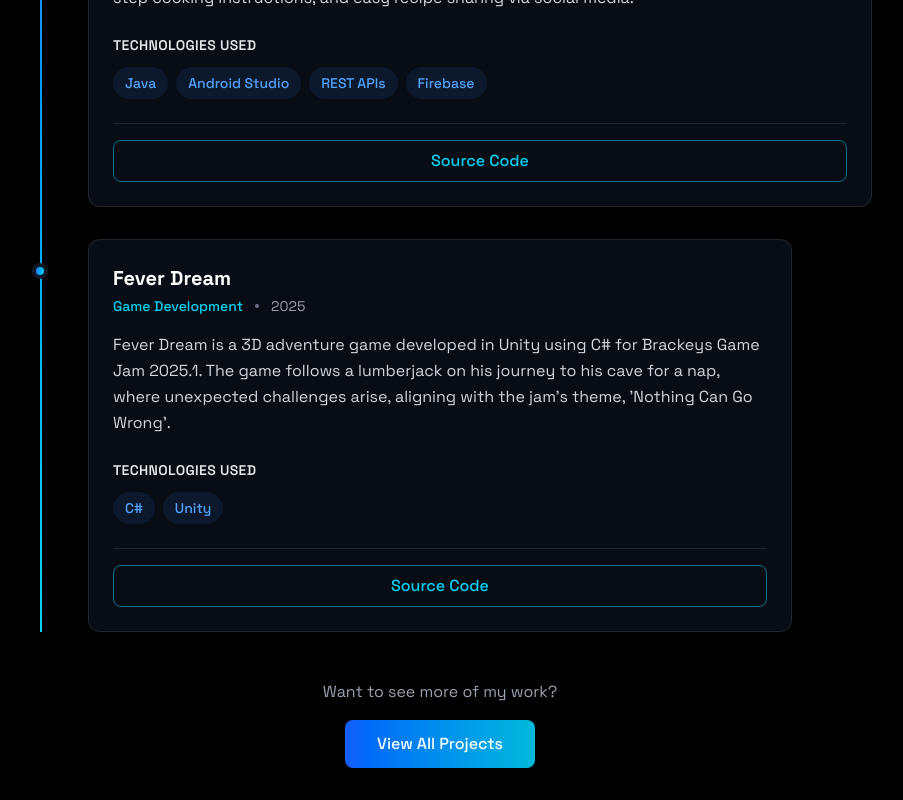
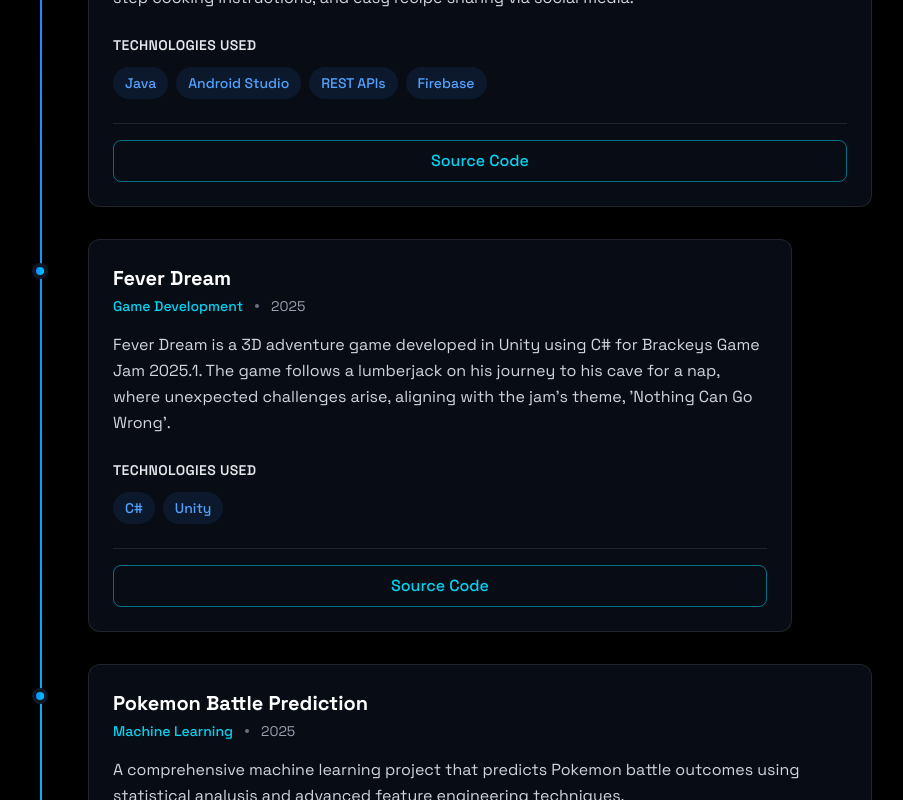
Before and after one commit to VasilisVas1/vassilisvassileiou-portfolio, a React (Vite) app: page / in a window 1280 px wide. Shown: the part 2000-2800 px from the top of the page, without its empty margins (200-1103 px from the left). Built offline with nearby package versions, Linux system fonts and the light colour scheme.

Commit message:
changes: projects section changes

```diff
--- a/src/components/sections/Projects.jsx
+++ b/src/components/sections/Projects.jsx
@@ -23,6 +23,24 @@
       year: "2025",
       type: "Game Development",
       link: "https://github.com/VasilisVas1/Brackeys_GameJam"
+    },
+    {
+      id: 3,
+      title: "Pokemon Battle Prediction",
+      description: "A comprehensive machine learning project that predicts Pokemon battle outcomes using statistical analysis and advanced feature engineering techniques.",
+      skills: ["Python", "Jupyter Notebook", "Pandas", "Matplotlib", "Numpy", "Seaborn"],
+      year: "2025",
+      type: "Machine Learning",
+      link: "https://github.com/VasilisVas1/pokemon-battle-prediction"
+    },
+    {
+      id: 4,
+      title: "Research ArXiv Assistant",
+      description: "An intelligent multi-agent system that automatically conducts literature reviews, searches academic papers, and generates professional PDF reports.",
+      skills: ["Python", "AI agents", "Open Router", "Flask"],
+      year: "2025",
+      type: "AI Agents",
+      link: "https://github.com/VasilisVas1/research-arxiv-assistant"
     },
   ];
 
```
